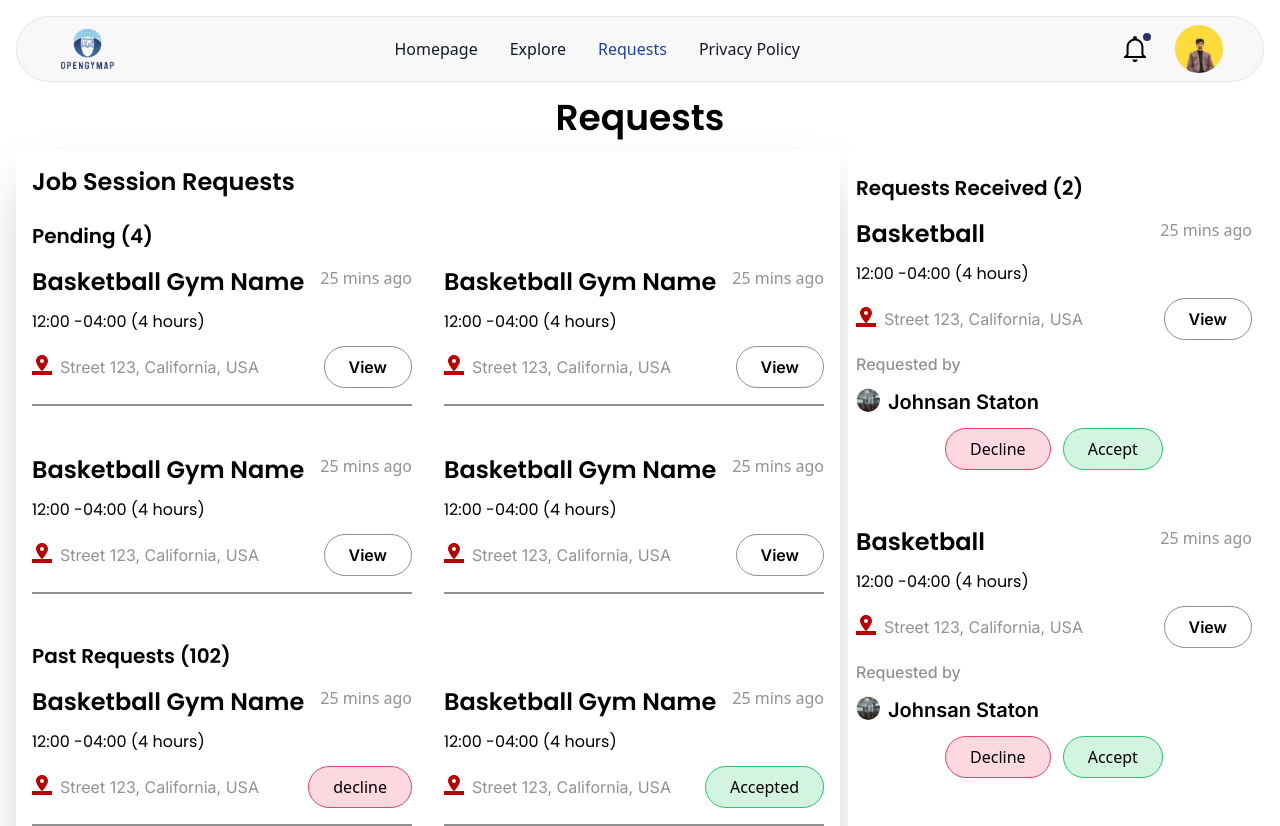
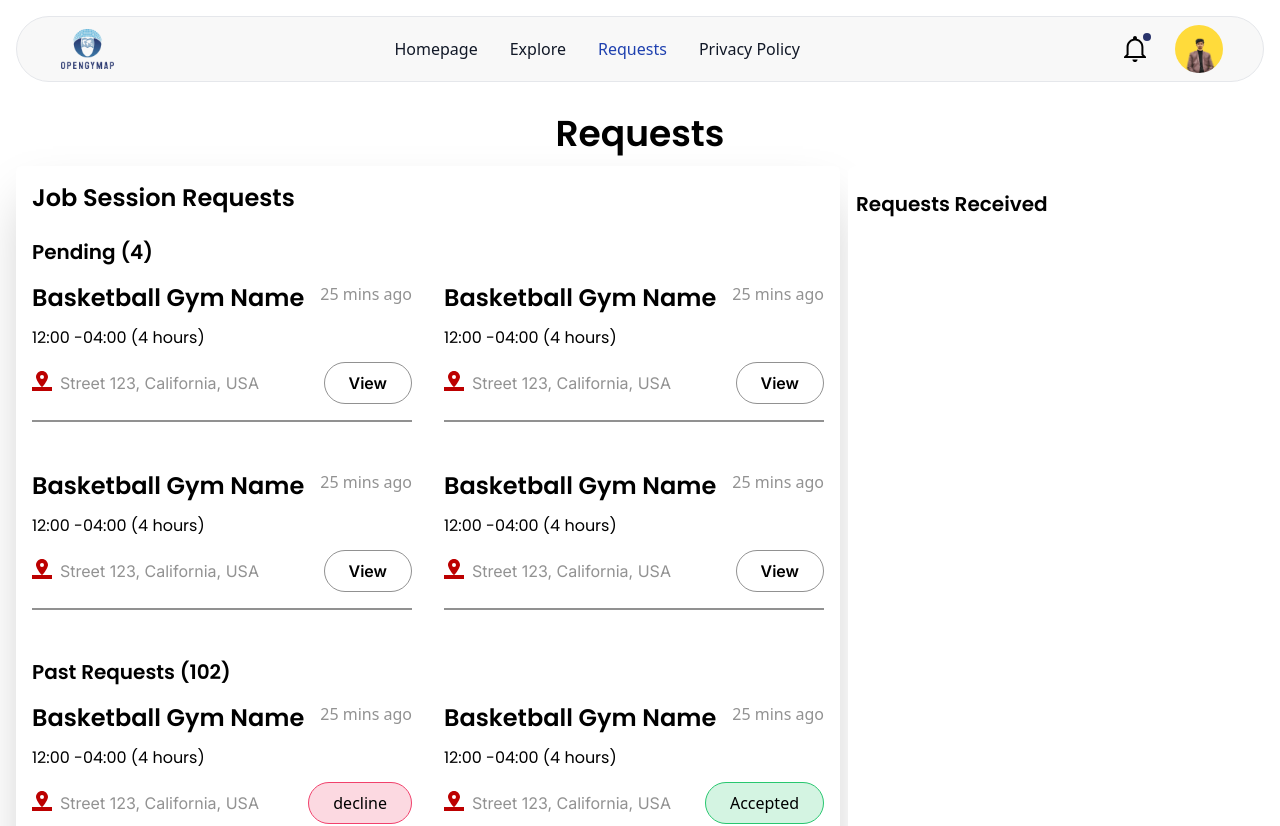
Before and after one commit to adil-16/OpenGyMap, a React (Vite) app: page /requests in a window 1280 px wide. Shown: the top 826 px of the page. Built offline with nearby package versions, Linux system fonts and the light colour scheme.

Commit message:
Notifications and Recieve Request Modified

```diff
--- a/src/Context/NotificationContext/NotificationContext.jsx
+++ b/src/Context/NotificationContext/NotificationContext.jsx
@@ -32,11 +32,23 @@ export const NotificationProvider = ({ children }) => {
   ]);
   const [readState, setReadState] = useState(false);
 
-  const addNotification = (notification) => {
-    console.log("Adding Notification:", notification);
+  // const addNotification = (notification) => {
+  //   console.log("Adding Notification:", notification);
+  //   setNotifications((prevNotifications) => [
+  //     ...prevNotifications,
+  //     notification,
+  //   ]);
+  // };
+  const addNotification = (newNotifications) => {
+    // Ensure newNotifications is an array
+    if (!Array.isArray(newNotifications)) {
+      console.error("Expected newNotifications to be an array");
+      return;
+    }
+
     setNotifications((prevNotifications) => [
       ...prevNotifications,
-      notification,
+      ...newNotifications,
     ]);
   };
 
--- a/src/components/Notification/Notification.jsx
+++ b/src/components/Notification/Notification.jsx
@@ -6,7 +6,12 @@ const Notification = () => {
   const { notifications, readState, clearNotifications } = useNotification();
 
   return (
-    <div className="rounded-2xl shadow-custom-light p-4 w-full max-auto max-w-lg ">
+    <>
+      <div
+        className={`rounded-2xl shadow-custom-light  p-4 w-full max-auto max-w-lg ${
+          notifications.length > 0 ? "" : "h-96"
+        } `}
+      >
         <div className="flex justify-between gap-4 sm:gap-16 md:gap-40 pr-4 sm:pr-8 md:pr-12 border-b border-b-custom-gray pb-2">
           <p className="font-inter text-lg sm:text-xl font-semibold">
             Notification
@@ -15,6 +20,12 @@ const Notification = () => {
             {notifications.length} New
           </div>
         </div>
+
+        {notifications.length === 0 && (
+          <div className=" h-full font-inter text-lg font-medium flex justify-center items-center">
+            No new Notifications
+          </div>
+        )}
 
         {notifications.map((notification) => (
           <div
@@ -52,7 +63,7 @@ const Notification = () => {
               )}
               <div className="font-inter flex gap-2 sm:gap-3 text-sm sm:text-base font-semibold py-1 sm:py-2">
                 <FaClock className="h-4 w-4 sm:h-6 sm:w-6" />
-              <p>{notification.date}</p>
+                <p>{notification.date.toLocaleDateString()}</p>
               </div>
               <div className="font-inter flex gap-2 sm:gap-3 text-sm sm:text-base font-semibold py-1 sm:py-2">
                 <FaClock className="h-4 w-4 sm:h-6 sm:w-6 text-custom-blue" />
@@ -81,22 +92,16 @@ const Notification = () => {
             </div>
           </div>
         ))}
+      </div>
 
-      {readState && (
-        <div className="flex justify-center p-12">
-          {" "}
-          <p className="text-bold text-black ">No new Notifications</p>{" "}
-        </div>
-      )}
-
-      <div className="flex justify-center">
+      <div className="flex justify-center flex-end">
         <div className="bg-custom-gray py-2 w-[85%] text-center  sm:py-3 rounded-lg  text-white text-base font-bold">
           <button onClick={clearNotifications} className="align-top">
             Read All Notifications
           </button>
         </div>
       </div>
-    </div>
+    </>
   );
 };
 
--- a/src/pages/Exploredetails/Exploredetails.jsx
+++ b/src/pages/Exploredetails/Exploredetails.jsx
@@ -13,6 +13,7 @@ import Custombutton from "./components/Custombutton";
 import Calenderr from "./components/Calender";
 import ReservedAlert from "../../components/Alert/ReservedAlert";
 import { useNotification } from "../../Context/NotificationContext/NotificationContext";
+import { timeAgo } from "../../utils/TimeAgo/timeAgo";
 
 const Exploredetails = () => {
   const [hours, setHours] = useState(1);
@@ -21,12 +22,30 @@ const Exploredetails = () => {
   const [showReserveAlert, setShowReserveALert] = useState(false);
   const [selectedDate, setSelectedDate] = useState("");
 
+  const [notificationTimes, setNotificationTimes] = useState([]);
+  const { notifications, addNotification, removeNotification } =
+    useNotification();
+
   const navigate = useNavigate();
   const { id } = useParams();
   const location = useLocation();
   const facility = location.state?.facility;
 
-  const { addNotification, removeNotification } = useNotification();
+  // Time ago use effeect updates
+
+  useEffect(() => {
+    const intervalId = setInterval(() => {
+      setNotificationTimes(
+        notifications.map((notification) => timeAgo(notification.createdAt))
+      );
+    }, 60000);
+
+    setNotificationTimes(
+      notifications.map((notification) => timeAgo(notification.createdAt))
+    );
+
+    return () => clearInterval(intervalId);
+  }, [notifications]);
 
   function calculateCloseTime(selectedTime, hoursToAdd) {
     const selectedDate = new Date(`1970-01-01T${selectedTime}:00`);
@@ -81,10 +100,14 @@ const Exploredetails = () => {
   };
 
   const handleRequestToHost = () => {
+    console.log(facility.address);
     setShowReserveALert(false);
     const notificationId = new Date().getTime();
+    const createdAt = new Date().toISOString();
+    console.log("createdAt", createdAt);
 
-    addNotification({
+    addNotification([
+      {
         id: notificationId,
         type: "Join Session",
         profileImage: "/Request/profileimage.png",
@@ -93,21 +116,25 @@ const Exploredetails = () => {
         date: selectedDate,
         time: `${selectedTime} - ${closeTime}`,
         action: "wants to join the session",
-      timeAgo: "2hr ago",
+        createdAt: createdAt,
+        location: facility.address,
+        hours: hours,
         actions: [
           {
             type: "Decline",
             style:
               "border-request-button-decline text-request-button-decline bg-request-button-decline",
-          onClick: handleDecline(notificationId),
+            onClick: () => handleDecline(notificationId),
           },
           {
             type: "Accept",
             style:
               "border-request-button-accepted text-request-button-accepted bg-request-button-accepted",
+            onClick: () => handleAccept(notificationId),
           },
         ],
-    });
+      },
+    ]);
   };
 
   return (
--- a/src/pages/Requests/Requests.jsx
+++ b/src/pages/Requests/Requests.jsx
@@ -1,10 +1,12 @@
 import React from "react";
 import Requestcard from "./components/Requestcard";
 import Requestrecieve from "./components/Requestrecieve";
+import { useNotification } from "../../Context/NotificationContext/NotificationContext";
 
 const Requests = () => {
+  const { notifications } = useNotification();
   return (
-    <div className=" p-4  ">
+    <div className=" p-4 mt-4 ">
       <div className="flex justify-center items-center font-poppins font-semibold text-4xl   ">
         <p>Requests</p>
       </div>
@@ -70,12 +72,11 @@ const Requests = () => {
         {/* Second div  */}
         <div className="flex-1 pr-3 py-6 px-2 rounded-lg bg-white drop-shadow-2xlshadow-lg">
           <div className="font-poppins  font-semibold text-xl">
-            Requests Received (2)
+            Requests Received{"  "}
+            {notifications.length > 0 ? `( ${notifications.length} )` : ""}
           </div>
 
           <div className="space-y-6">
-            <Requestrecieve />
-
             <Requestrecieve />
           </div>
         </div>
--- a/src/pages/Requests/components/Requestrecieve.jsx
+++ b/src/pages/Requests/components/Requestrecieve.jsx
@@ -3,18 +3,28 @@ import { FaLocationDot } from "react-icons/fa6";
 import Custombutton from "./Custombutton";
 
 import { useNotification } from "../../../Context/NotificationContext/NotificationContext";
+import { timeAgo } from "../../../utils/TimeAgo/timeAgo";
 
 const Requestrecieve = () => {
-  // const { notification, setNotifications, readState } = useNotification();
+  const { notifications } = useNotification();
+
   return (
-    <div className=" py-4 space-y-3 ">
-      <div className=" flex justify-between">
-        <p className="font-poppins text-2xl font-semibold ">Basketball</p>
-        <p className="text-custom-gray">25 mins ago</p>
+    <div className=" py-4 space-y-3 px-1 ">
+      {notifications.map((notification) => (
+        <div key={notification.id}>
+          <div className="  flex justify-between">
+            <p className="font-poppins text-2xl font-semibold ">
+              {notification.courtName}
+            </p>
+            <p className="text-custom-gray">
+              {timeAgo(notification.createdAt)}
+            </p>
           </div>
 
-      <div className="font-poppins text-base">
-        <p>12:00 -04:00 (4 hours)</p>
+          <div className="font-poppins text-base py-2">
+            <p>
+              {notification.time} ({notification.hours} hours)
+            </p>
           </div>
 
           <div className="flex   justify-between items-center ">
@@ -22,7 +32,7 @@ const Requestrecieve = () => {
               <FaLocationDot className="text-request-icon border-b-4 flex border-request-icon h-5 w-5" />
 
               <p className="font-inter text-custom-gray text-base">
-            Street 123, California, USA
+                {notification.location}
               </p>
             </div>
 
@@ -31,10 +41,10 @@ const Requestrecieve = () => {
             </button>
           </div>
 
-      <div className=" text-custom-gray font-inter font-medium">
+          <div className=" text-custom-gray font-inter font-medium py-2">
             Requested by
           </div>
-      <div className="flex space-x-2">
+          <div className="flex space-x-2 py-2">
             <img
               src="/Request/profileimage.png"
               className="h-6 w-6 rounded-full "
@@ -42,7 +52,7 @@ const Requestrecieve = () => {
             <p className="font-inter font-semibold text-xl">Johnsan Staton</p>
           </div>
 
-      <div className="flex gap-3 justify-center items-center">
+          <div className="flex gap-3 justify-center items-center py-2">
             <Custombutton
               text="Decline"
               bgColor="bg-request-button-decline"
@@ -62,6 +72,8 @@ const Requestrecieve = () => {
             />
           </div>
         </div>
+      ))}
+    </div>
   );
 };
 
--- /dev/null
+++ b/src/utils/TimeAgo/timeAgo.jsx
@@ -0,0 +1,18 @@
+export const timeAgo = (timestamp) => {
+    const now = new Date();
+    const past = new Date(timestamp);
+    const diffInSeconds = Math.floor((now - past) / 1000);
+
+    if (diffInSeconds < 60) {
+      return `${diffInSeconds} seconds ago`;
+    } else if (diffInSeconds < 3600) {
+      const minutes = Math.floor(diffInSeconds / 60);
+      return `${minutes} minutes ago`;
+    } else if (diffInSeconds < 86400) {
+      const hours = Math.floor(diffInSeconds / 3600);
+      return `${hours} hours ago`;
+    } else {
+      const days = Math.floor(diffInSeconds / 86400);
+      return `${days} days ago`;
+    }
+  };
```
Also changed, not shown: src/pages/Exploredetails/components/Slider.jsx (+36 -7 lines). Lines whose indentation alone changed are shown as unchanged.
